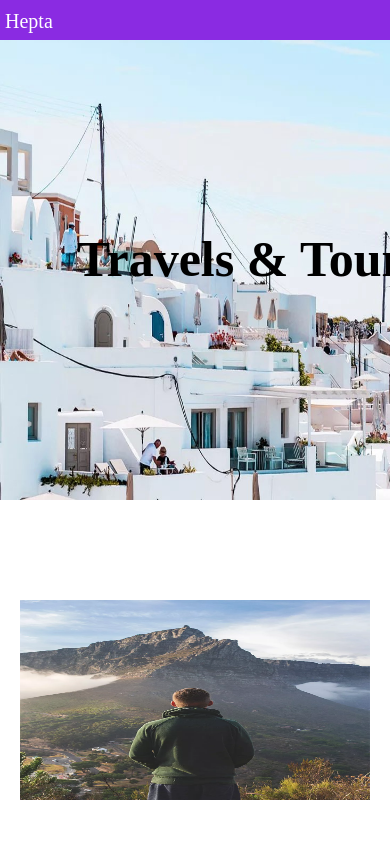
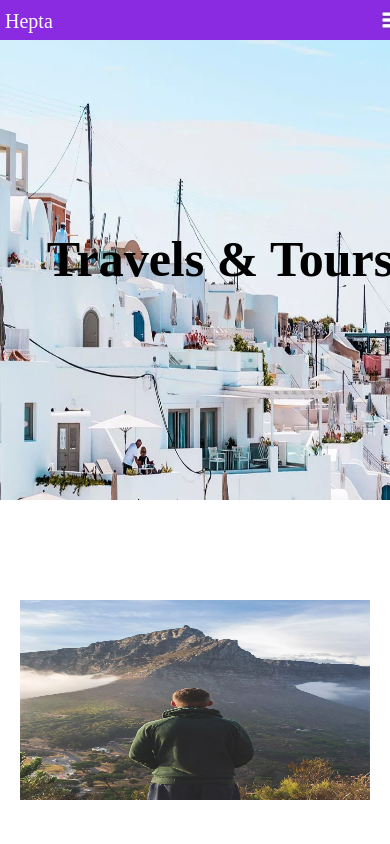
Before and after one commit to Jury1357/Web-Project, a plain HTML site: page index.html in a window 390 px wide. Shown: the top 844 px of the page. Drawn offline with Linux system fonts and the light colour scheme.

Commit message:
Update Project.css
spaces and responsive

```diff
--- a/Project.css
+++ b/Project.css
@@ -11,43 +11,32 @@ html {
 }
 
 .biggestdivever {
-
     background-color: white;
-
 }
-
 #colorfixed {
     position: fixed;
     padding-left: 325px;
     padding-top: 25px;
 }
-
 :root {
     --primary-color: black;
     --secondary-color: rgba(235, 227, 227, 0.753);
     --tertiary-color: rgb(92, 191, 171);
     --quaternary-color: white;
-
     --accent-color: rgb(160, 154, 154);
 }
-
 .dark-theme {
-
     --primary-color: white;
     --secondary-color: black;
     --tertiary-color: black;
     --quaternary-color: black;
     --accent-color: black;
 }
-
 /* ////////////////////*/
 
 .item>a {
     text-decoration: none;
-
 }
-
-
 
 
 /* ////////////////////*/
@@ -56,12 +45,10 @@ html {
     background-size: 100% 100%;
     background-repeat: no-repeat;
     height: 900px;
-
 }
-
 .navbar {
     color: white;
-padding-right: 10px;
+    padding-right: 10px;
     display: flex;
     justify-content: space-between;
     background-color: blueviolet;
@@ -69,19 +56,13 @@ padding-right: 10px;
     width: 1520px;
     position: fixed;
 }
-
 .biglist {
     display: flex;
-
     padding-top: 10px;
 }
-
 .list {
     display: flex;
-
-
 }
-
 .list2 {
     /* justify-content: flex-end; */
     padding-top: 0;
@@ -90,7 +71,6 @@ padding-right: 10px;
     display: flex;
     gap: 15px;
 }
-
 .heading {
     align-items: center;
     justify-content: center;
@@ -99,9 +79,6 @@ padding-right: 10px;
     padding-top: 400px;
     font-style: bold;
 }
-
-
-
 .hepta {
     color: white;
     padding-left: 10px;
@@ -109,32 +86,25 @@ padding-right: 10px;
     padding-top: 10px;
     font-style: bold;
 }
-
 .img1 {
     width: 25px;
     height: 25px;
     cursor: pointer;
     padding-left: 5px;
-
 }
-
 #icon11 {
     width: 20px;
     height: 20px;
     cursor: pointer;
     display: none;
-
 }
-
 .mystyle {
     width: 200px;
     height: 300px;
     border: 10px black;
     background-color: brown;
 }
-
 .darkedit {
-    /* justify-content: space-around; */
     color: var(--quaternary-color);
 }
 
@@ -147,7 +117,6 @@ padding-right: 10px;
     padding-left: 250px;
     background-color: var(--quaternary-color);
 }
-
 .img2 {
     background-image: url("img_1_long.jpg (1).webp");
     background-size: 100% 100%;
@@ -155,81 +124,65 @@ padding-right: 10px;
     height: 500px;
     width: 500px;
 }
-
 .text {
     align-items: center;
     height: 450px;
     width: 450px;
 }
-
 .div2text {
     padding-top: 100px;
     font-weight: 300;
     font-size: 30px;
     color: var(--primary-color);
 }
-
 .secondpara {
     padding-top: 30px;
     color: var(--primary-color);
     font-size: 20px;
 }
-
 /* /////////////////HOVER ///////////////////*/
 .heading:hover {
     font-size: 150px;
     padding-top: 400px;
-
 }
-
 .box:hover {
     font-size: 22px;
-    /* cursor:default; */
     border: 1px solid var(--primary-color);
     padding: 10px;
     box-shadow: 5px 10px #888888;
 }
-
 .thirddivpara:hover {
     font-size: 29px;
     padding: 5px;
 }
-
 .fifthh1:hover {
     font-size: 100px;
     padding: 10px;
 }
-
 .fifthpara:hover {
     font-size: 22px;
     padding: 10px;
 }
-
 .fifthparagrah:hover {
     font-size: 17px;
     padding: 3px;
 }
-
 .sixthh1:hover {
     font-size: 80px;
     padding: 5px;
 }
-
 .box622:hover {
     font-size: 20px;
     padding: 5px;
 }
-
 .head71:hover {
     font-size: 70px;
     padding: 5px;
 }
-
 .para7:hover {
     font-size: 30px;
     padding: 5px;
 }
-
 .box7222:hover {
     font-size: 22px;
     border: 1px solid var(--primary-color);
@@ -237,60 +190,45 @@ padding-right: 10px;
     padding: 10px;
     box-shadow: 5px 7px #888888;
 }
-
 .text:hover {
     font-size: 22px;
     border: 1px solid var(--primary-color);
     padding: 10px;
     box-shadow: 5px 10px #bebdbd;
 }
-
 .thirddivh1:hover {
     font-size: 60px;
     border: 1px solid var(--primary-color);
     padding: 10px;
     box-shadow: 5px 10px #888888;
 }
-
 .head8:hover {
     font-size: 31px;
     border: 1px solid white;
     padding: 5px;
     box-shadow: 3px 7px #888888;
 }
-
 .head88:hover {
     font-size: 27px;
     padding: 4px;
-
 }
-
 .box811:hover {
     font-size: 22px;
     padding: 10px;
-
 }
-
 .box82:hover {
     font-size: 26px;
     padding: 10px;
-
 }
-
 #icon11:hover {
     width: 40px;
     height: 40px;
     padding: 7px;
-
 }
-
 .img1:hover {
     width: 40px;
     height: 40px;
-
     padding: 7px;
-
-
 }
 
 /*div 3 //////////////////////////////////////*/
@@ -299,19 +237,16 @@ padding-right: 10px;
     padding: 100px;
     justify-content: center;
 }
-
 .thirddivpart2 {
     display: grid;
     grid-template-columns: repeat(3, 1fr);
     gap: 20px;
     padding: 20px;
 }
-
 .thirddivh1 {
     font-size: 45px;
     color: var(--primary-color);
 }
-
 .box1 {
     justify-content: center;
     grid-template-columns: max-content;
@@ -319,80 +254,58 @@ padding-right: 10px;
     width: 1000px;
     padding-left: 17.34%;
     padding-bottom: 30px;
-
 }
-
 .box {
     height: 300px;
     width: 330px;
     text-align: center;
     padding-left: 40px;
-
 }
-
 .thirddivpara {
     color: var(--primary-color);
     font-size: 20px;
     max-width: 1000px;
-
     color: var(--primary-color);
-
 }
-
 .txtdiv3 {
     font-weight: 500px;
     font-size: 40px;
     color: var(--primary-color);
-
 }
-
 .img3 {
     height: 60px;
     width: 60px;
 }
-
 .paradiv3 {
-
     font-size: 20px;
     color: var(--primary-color);
-
 }
-
-
 
 /*5th div/////////////////////////////////////*/
 .fifthdiv {
-
     background-color: var(--tertiary-color);
     padding-left: 20%;
     padding-right: 20%;
     padding-top: 13%;
     gap: 1.34%;
     padding-bottom: 13%;
-
 }
-
 .box2 {
     text-align: center;
     padding-right: 20px;
     /* width: 90%; */
     padding-bottom: 40px;
 }
-
 .boxcontainer {
     display: flex;
     gap: 20px;
-
-
 }
-
 .box3 {
     width: 300px;
     height: 450px;
     background-color: white;
     justify-content: space-around;
 }
-
 .img41 {
     background-image: url("slider-6.jpg.webp");
     background-size: 100% 100%;
@@ -400,39 +313,30 @@ padding-right: 10px;
     width: 300px;
     height: 240px;
 }
-
 .img42 {
     background-image: url("img_2.jpg.webp");
     background-size: 100% 100%;
     background-repeat: no-repeat;
     width: 300px;
     height: 240px;
-
 }
-
 .textonly {
     gap: 20px;
     padding-left: 15px;
-
 }
-
 .img43 {
     background-image: url("img_3.jpg.webp");
     background-size: 100% 100%;
     background-repeat: no-repeat;
     width: 300px;
     height: 240px;
-
 }
-
 .fifthpara {
-
     text-align: center;
     font-size: 15px;
     color: white;
     padding-left: 6.6%;
 }
-
 .fifthh1 {
     text-align: center;
     font-weight: 600;
@@ -440,45 +344,33 @@ padding-right: 10px;
     padding-left: 6.6%;
     color: var(--primary-color);
 }
-
 .date {
     color: rgb(213, 209, 209);
-
     padding-top: 30px;
 }
-
 .fifthheading {
     font-weight: 200px;
     font-size: larger;
     padding-top: 30px;
     padding-bottom: 20px;
 }
-
 .fifthparagraph {
     padding-top: 65px;
     color: rgb(96, 95, 95);
 }
-
 
 /*6th div/////////////////////////////////////*/
 .sixthdiv {
     background-color: var(--secondary-color);
     gap: 20px;
     padding: 13.33%;
-
     justify-content: space-between;
-
 }
-
 .box61 {
-
     font-size: 30px;
     text-align: center;
     font-weight: 100px;
-
-
 }
-
 .box62 {
     width: 80%;
     margin: 0 auto;
@@ -487,7 +379,6 @@ padding-right: 10px;
     white-space: normal;
     display: flex;
 }
-
 .box622 {
     justify-content: space-between;
     gap: 40px;
@@ -495,7 +386,6 @@ padding-right: 10px;
     height: 30Spx;
     padding-bottom: 20px;
 }
-
 .img51 {
     background-image: url("person_1.jpg.webp");
     background-size: 100% 100%;
@@ -503,9 +393,7 @@ padding-right: 10px;
     width: 50px;
     height: 50px;
     border-radius: 50%;
-
 }
-
 .img52 {
     background-image: url("person_2.jpg.webp");
     background-size: 100% 100%;
@@ -513,9 +401,7 @@ padding-right: 10px;
     width: 50px;
     height: 50px;
     border-radius: 50%;
-
 }
-
 .img53 {
     background-image: url("person_3.jpg.webp");
     background-size: 100% 100%;
@@ -523,82 +409,58 @@ padding-right: 10px;
     width: 50px;
     height: 50px;
     border-radius: 50%;
-
 }
-
 .type6 {
     color: var(--primary-color);
 }
-
 .sixthh1 {
     color: var(--primary-color);
 }
-
 .sign {
-
     color: var(--primary-color);
 }
 
 /*7th div/////////////////////////////////////*/
-
 .seventhdiv {
     gap: 20px;
     padding: 13.34%;
-
     background-color: var(--quaternary-color);
     justify-content: center;
-
 }
-
-
 .box71 {
     text-align: center;
     width: 1100px;
     font-size: 20px;
     padding-left: 10%;
 }
-
 .head71 {
-
     padding-bottom: 20px;
     padding-right: 40px;
     font-style: italic;
     color: var(--primary-color);
     text-align: center;
 }
-
 .head7 {
-
     font-size: 20px;
     padding-top: 20px;
     font-style: italic;
     color: var(--primary-color);
-
 }
-
 .para7 {
     color: var(--primary-color);
-
 }
-
 .box72 {
-
     display: flex;
     gap: 40px;
     padding: 40px;
 }
-
 .type7 {
     display: flex;
     justify-content: space-between;
-
 }
-
 .review {
     color: rgb(138, 137, 137);
-
 }
-
 .img61 {
     background-image: url("slider-6.jpg.webp");
     background-size: 100% 100%;
@@ -606,7 +468,6 @@ padding-right: 10px;
     width: 250px;
     height: 200px;
 }
-
 .img62 {
     background-image: url("img_2.jpg.webp");
     background-size: 100% 100%;
@@ -614,7 +475,6 @@ padding-right: 10px;
     width: 250px;
     height: 200px;
 }
-
 .img63 {
     background-image: url("img_3.jpg.webp");
     background-size: 100% 100%;
@@ -622,7 +482,6 @@ padding-right: 10px;
     width: 250px;
     height: 200px;
 }
-
 .img64 {
     background-image: url("slider-1.jpg");
     background-size: 100% 100%;
@@ -630,17 +489,13 @@ padding-right: 10px;
     width: 250px;
     height: 200px;
 }
-
 .star {
-
     background-image: url("stars.png");
     background-size: 100% 100%;
     background-repeat: no-repeat;
     width: 60px;
     height: 15px;
-
 }
-
 /*8th div/////////////////////////////////////*/
 .eigthdiv {
     background-color: black;
@@ -650,36 +505,26 @@ padding-right: 10px;
     padding-bottom: 90px;
     justify-content: space-around;
     color: rgb(184, 182, 182);
-
-
 }
-
 .box81 {
     display: flex;
     gap: 40px;
     justify-content: center;
     align-content: center;
 }
-
 .head8 {
     color: white;
-
 }
-
 .head88 {
     color: white;
-
 }
-
 .line {
     background-image: url("white line.png");
     background-size: 100% 100%;
     background-repeat: no-repeat;
     max-width: 950px;
     height: 10px;
-
 }
-
 .img71 {
     background-image: url("telegram.png");
     background-size: 100% 100%;
@@ -687,37 +532,29 @@ padding-right: 10px;
     width: 20px;
     height: 20px;
 }
-
 .img72 {
     background-image: url("socialmedia.png");
     background-repeat: no-repeat;
     width: 170px;
     height: 65px;
-
 }
-
 .last {
     justify-content: center;
     align-self: center;
     padding-left: 33.33%;
 }
-
 .box82 {
     justify-content: center;
     padding-top: 20px;
 }
-
 .text8 {
  text-align: center;
-    padding-top: 50px;
+ padding-top: 50px;
 }
 
 .box812 {
     display: flex;
-    /* justify-content: space-between; */
-
 }
-
 #textbox {
     height: 20px;
     background-color: black;
@@ -728,12 +565,10 @@ padding-right: 10px;
     border-right-color: transparent;
     border-bottom-color: rgb(255, 255, 255);
 }
-
 .dark2 {
     display: none;
     font-size: 15px;
 }
-
 .navbar .darkedit:hover .dark2 {
     display: grid;
     background-color: var(--primary-color);
@@ -750,7 +585,6 @@ padding-right: 10px;
     /* border:1px white solid; */
     background-color:white;
     text-decoration: none;
-
 }
 .btn1{
     width: 80px;
@@ -760,60 +594,45 @@ padding-right: 10px;
 }
 .btn a{
     text-decoration: none;
-
 }
 .fade-out {
     opacity: 0;
     visibility: hidden;
 }
-@media (max-width: 500px) {
 
+@media (max-width: 450px) {
     .biggestdivever {
-        width: 500px;
-
+        width: 440px;
     }
-
     .firstdiv {
         height: 500px;
-        width: 500px;
-
+        width: 440px;
     }
-
     .navbar {
-        width: 485px;
-
+        width: 435px;
     }
-
     .heading {
         font-size: 50px;
         padding-top: 230px;
     }
-
     .heading:hover {
         font-size: 65px;
         padding-top: 230px;
-
     }
-
     .hepta {
         padding-left: 5px;
         font-size: 20px;
         padding-top: 10px;
     }
-
     .list2 {
         padding-right: 40px;
-
     }
-
     #icon11 {
         display: block;
     }
-
     .navbar .list2 {
         display: none;
     }
-
     .navbar .list:hover .list2 {
         display: grid;
         background-color: var(--primary-color);
@@ -824,58 +643,42 @@ padding-right: 10px;
         text-align: center;
         border-radius: 15%;
     }
-
-
     /* ////////////////////*/
     .seconddiv {
         flex-direction: column;
         display: flex;
         padding: 100px;
-
-
     }
-
-
     .img2 {
         max-height: 200px;
         max-width: 350px;
         min-height: 100px;
         min-width: 200px;
     }
-
     .text {
         max-height: 350px;
         max-width: 350px;
-
         min-height: 200px;
         min-width: 200px;
     }
-
-
     .div2text {
         padding-top: 50px;
         font-weight: 200;
         font-size: 20px;
-
     }
-
     .secondpara {
         padding-top: 15px;
         font-size: 15px;
     }
-
     /* 3rd div////////////////////////////////////////*/
     .thirddiv {
         padding: 20px;
-
     }
-
     .box1 {
         width: 600px;
         padding-right: 200px;
         padding-left: 0;
     }
-
     .thirddivpart2 {
         display: grid;
 
@@ -883,60 +686,36 @@ padding-right: 10px;
         align-items: stretch;
         align-content: center;
         gap: 20px;
-
     }
 
     .thirddivh1 {
         font-size: 35px;
     }
-
-
     .box {
         padding-left: 40px;
-
     }
-
-
     .txtdiv3 {
         font-size: 30px;
-
     }
-
-
-
     /*fifth div/////////////////////////////////////*/
-
-
-
     .boxcontainer {
         flex-direction: column;
         display: flex;
-
     }
-
     .fifthpara {
-
         font-size: 15px;
-
     }
-
     .fifthh1 {
         padding-right: 100px;
         font-size: 40px;
         padding-left: 30px;
         width: 350px;
     }
-
     .fifthh1:hover {
         font-size: 60px;
         padding-right: 50px;
     }
-
-
-
     /*6th div/////////////////////////////////////*/
-
-
     .box62 {
         width: 80%;
         margin: 0 auto;
@@ -945,53 +724,38 @@ padding-right: 10px;
         white-space: normal;
         flex-direction: column;
         display: flex;
-
     }
-
     /*7th div/////////////////////////////////////*/
-
-
     .seventhdiv {
         gap: 10px;
     }
-
-
     .box71 {
         width: 400px;
         font-size: 15px;
         padding-right: 105px;
         padding-left: 30px;
     }
-
     .box72 {
         flex-direction: column;
         display: flex;
     }
-
     /*8th div/////////////////////////////////////*/
-
     .box81 {
         flex-direction: column;
         display: flex;
         padding-left: 40px;
     }
-
     .last {
         justify-content: start;
         padding-right: 300px;
         padding-left: 20%;
-
     }
-
     .box82 {
         justify-content: start;
         padding-top: 20px;
     }
-
     .text8 {
         padding-top: 20px;
         padding-right: 20%;
-
     }
-
 }
```
